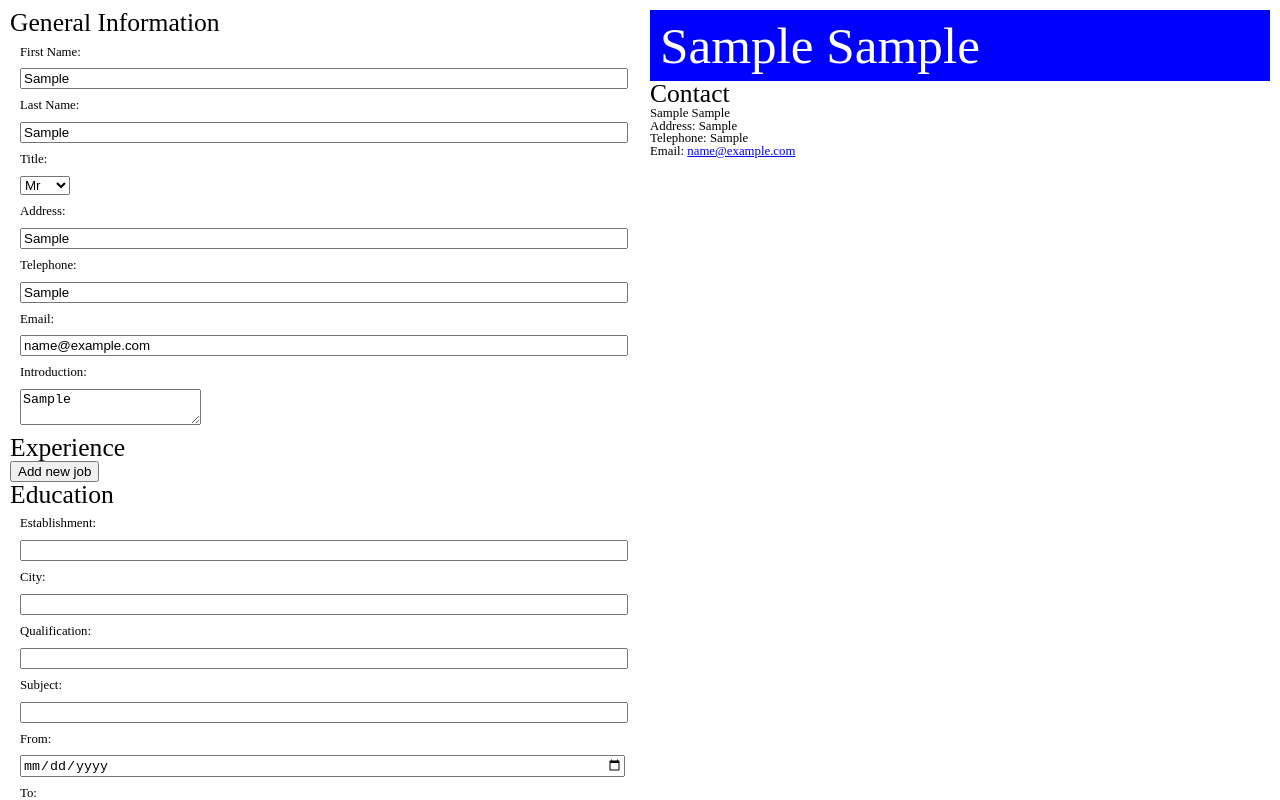
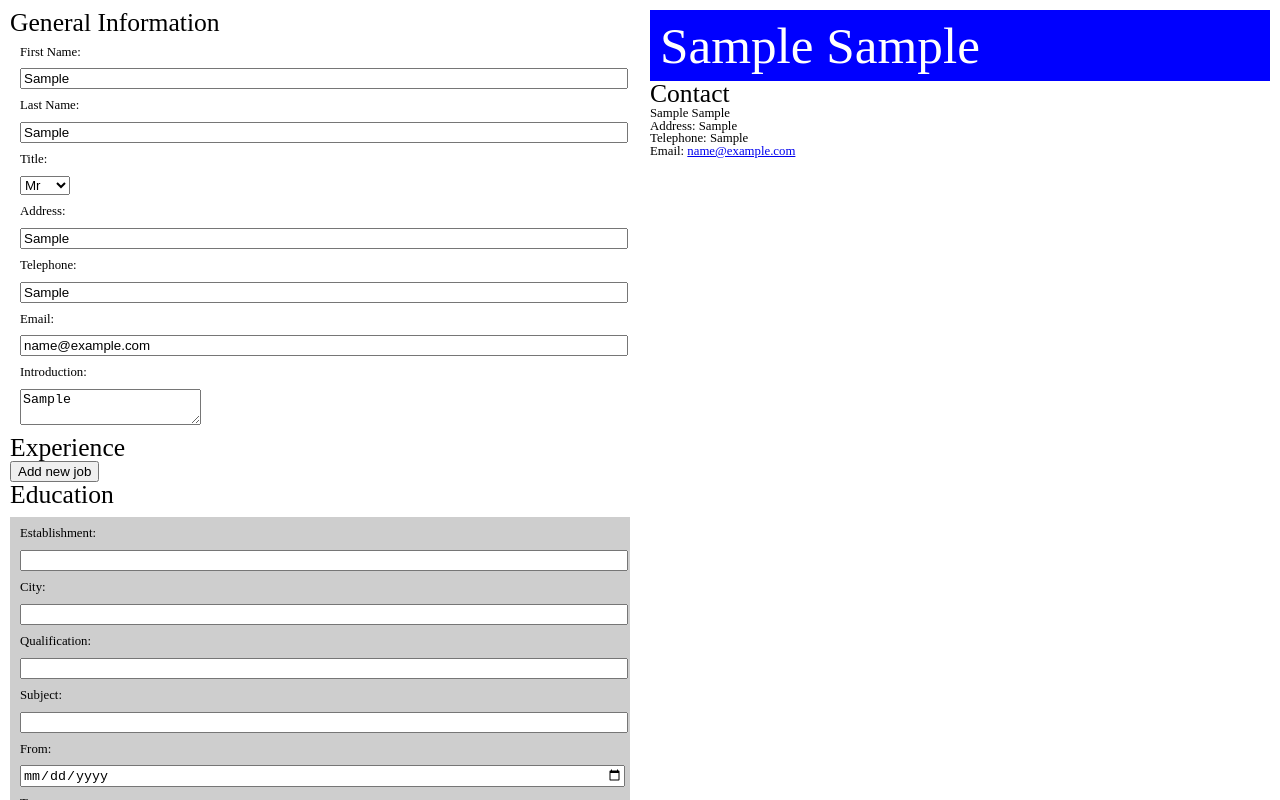
Before and after one commit to aaronkg1/cv-project, a React (Create React App) app: page / in a window 1280 px wide. Both pictures are taken after typing "Sample", "Sample", "Sample", "Sample", "name@example.com", "Sample" into the empty fields and a click on the button "Add educations". Shown: the top 800 px of the page. Built offline with nearby package versions, Linux system fonts and the light colour scheme.

Commit message:
added styling to education component

```diff
--- a/src/styles/forms.css
+++ b/src/styles/forms.css
@@ -7,7 +7,8 @@
   padding: 10px;
 }
 
-.experience {
+.experience,
+.education {
   background-color: rgba(128, 128, 128, 0.386);
   margin: 10px 0px 10px 0px;
 }
```
